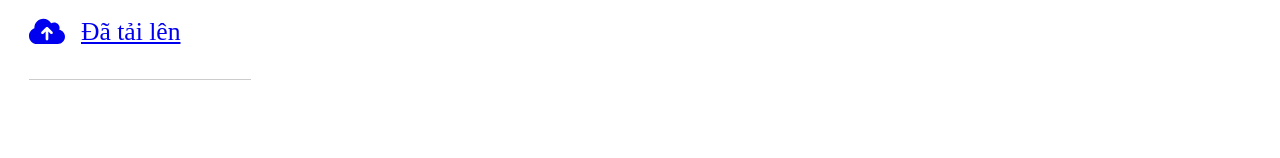
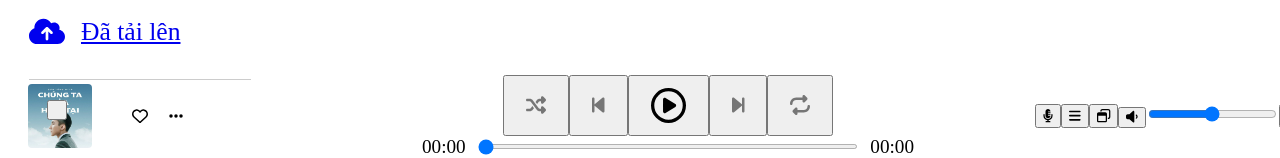
Before and after one commit to lehoanglam123/music_ui, a React (Create React App) app: page / in a window 1280 px wide. Shown: the part 639-797 px from the top of the page. Built offline with nearby package versions, Linux system fonts and the light colour scheme.

Commit message:
update 25/10

```diff
--- a/src/components/Layout/DefaultLayout/DefaultLayout.js
+++ b/src/components/Layout/DefaultLayout/DefaultLayout.js
@@ -14,7 +14,7 @@ function DefaultLayout({ children }) {
 
     return (
         <div className={cx('wrapper')}>
-            {showPlayerBar && <PlayerControl />}
+            {true && <PlayerControl />}
             <Sidebar />
             <Header />
             <div className={cx('container')}>{children}</div>
--- a/src/components/PlayerControl/PlayerControl.js
+++ b/src/components/PlayerControl/PlayerControl.js
@@ -5,6 +5,7 @@ import Media from '../Media';
 import style from './PlayerControl.module.scss';
 import PlayerBar from './PlayerBar';
 import { GlobalDataContext } from '../GlobalContext';
+import { PlayerRight } from './PlayerRight';
 
 const cx = classNames.bind(style);
 function PlayerControl() {
@@ -22,7 +23,9 @@ function PlayerControl() {
             <div className={cx('control-center')}>
                 <PlayerBar data={dataMusic} />
             </div>
-            <div className={cx('control-right')}>Options</div>
+            <div className={cx('control-right')}>
+                <PlayerRight />
+            </div>
         </div>
     );
 }
--- a/src/components/PlayerControl/PlayerRight/Options.js
+++ b/src/components/PlayerControl/PlayerRight/Options.js
@@ -1,4 +1,12 @@
 import classNames from 'classnames/bind';
+import { FontAwesomeIcon } from '@fortawesome/react-fontawesome';
+import {
+    faBars,
+    faMicrophoneLines,
+    faUpRightAndDownLeftFromCenter,
+    faVolumeLow,
+} from '@fortawesome/free-solid-svg-icons';
+import { faWindowRestore } from '@fortawesome/free-regular-svg-icons';
 
 import styles from './Options.module.scss';
 
@@ -6,7 +14,24 @@ const cx = classNames.bind(styles);
 function Options() {
     return (
         <div className={cx('options')}>
-            <div></div>
+            <button className={cx('option-btn')}>
+                <FontAwesomeIcon icon={faMicrophoneLines} />
+            </button>
+            <button className={cx('option-btn')}>
+                <FontAwesomeIcon icon={faBars} />
+            </button>
+            <button className={cx('option-btn')}>
+                <FontAwesomeIcon icon={faWindowRestore} />
+            </button>
+            <div className={cx('optiopn-volumn')}>
+                <button className={cx('option-btn')}>
+                    <FontAwesomeIcon icon={faVolumeLow} />
+                </button>
+                <input type="range" />
+            </div>
+            <button className={cx('option-btn')}>
+                <FontAwesomeIcon icon={faUpRightAndDownLeftFromCenter} />
+            </button>
         </div>
     );
 }
--- a/src/components/PlayerControl/PlayerRight/Options.module.scss
+++ b/src/components/PlayerControl/PlayerRight/Options.module.scss
@@ -0,0 +1,8 @@
+.options {
+    display: flex;
+}
+
+.option-btn {
+    color: var(--text-white);
+    cursor: pointer;
+}
--- a/src/components/PlayerControl/PlayerRight/index.js
+++ b/src/components/PlayerControl/PlayerRight/index.js
@@ -1 +1 @@
-export { default } from './Options';
+export { default as PlayerRight } from './Options';
```
